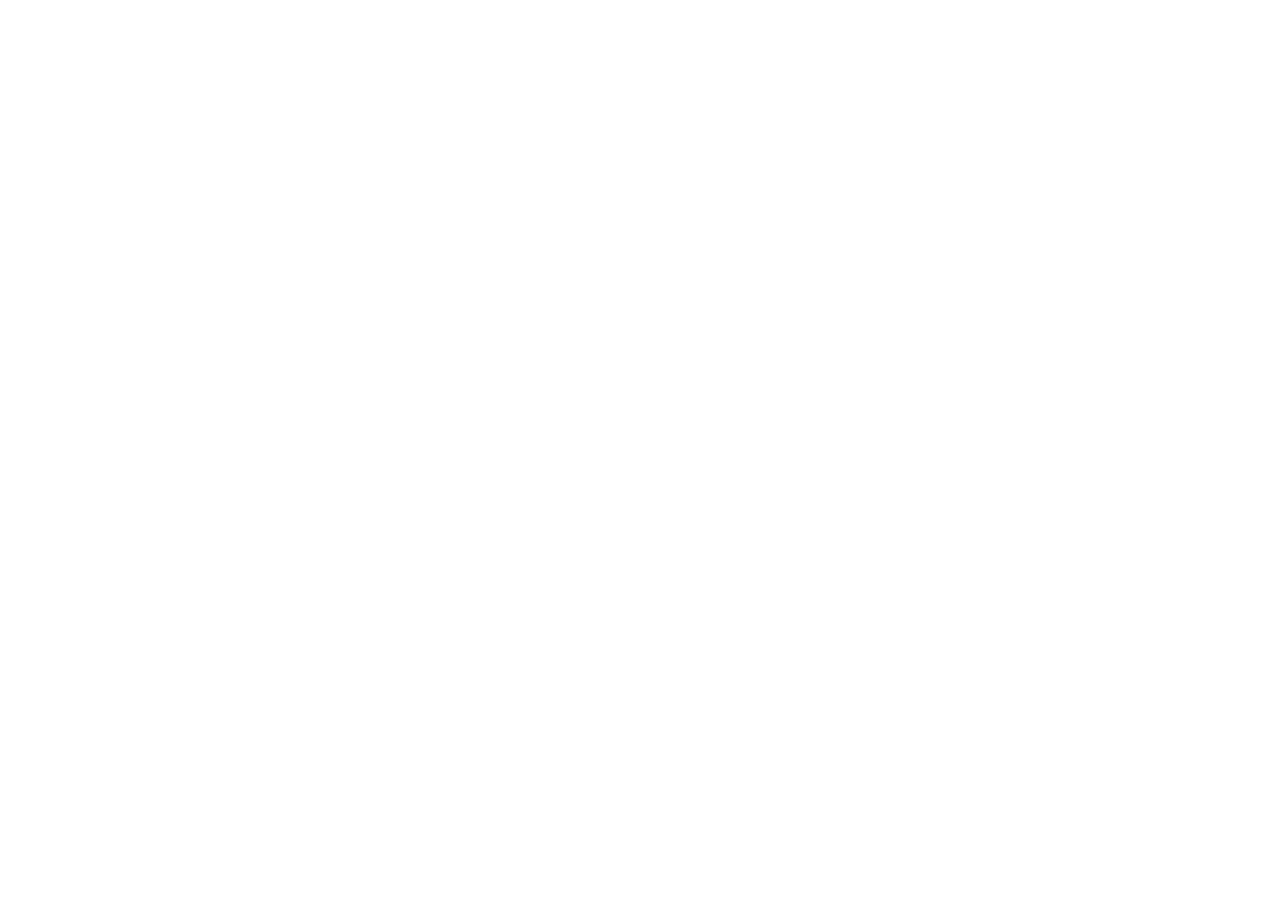
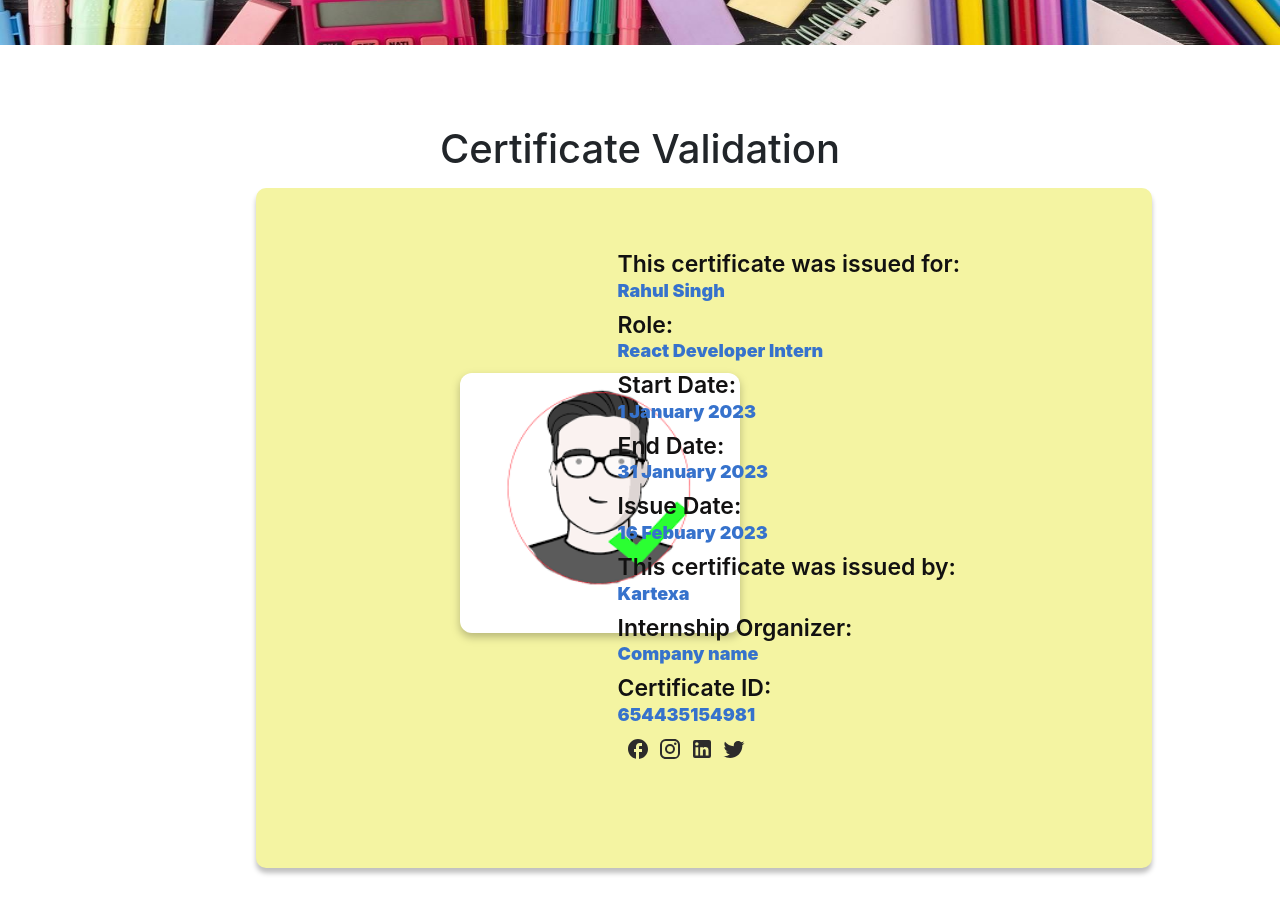
Before and after one commit to Suryansh0201/Verification-Certificate, a React (Create React App) app in the folder client/: page /details in a window 1280 px wide. Before the commit this address had no page. Shown: the part 520-1434 px from the top of the page. Before the commit the page ends 800 px from the top, so only its background shows below. Built offline with nearby package versions, Linux system fonts and the light colour scheme.

Commit message:
Added react-router

```diff
--- a/client/src/App.js
+++ b/client/src/App.js
@@ -10,8 +10,9 @@ function App() {
     <Router>
     <Routes>
 <Route exact path='/' element={<CredentialPage/>}></Route>
-<Route exact path='/verify' element={<ValidationPage/>}></Route>
 <Route exact path='/verify/scan' element={<QrPage/>}></Route>
+<Route exact path='/details' element={<ValidationPage/>}></Route>
+
 </Routes>
     </Router>
     </div>
--- a/client/src/Components/MidSection/midSection.css
+++ b/client/src/Components/MidSection/midSection.css
@@ -19,7 +19,7 @@ box-shadow: 0px 5px 5px rgba(0, 0, 0, 0.25);
 margin-left: 16rem;
 margin-top: 5px;
 }
-.l-content{
+.left-content{
     flex: 3;
     margin: 9px 2px 1px 12px;
     position: relative;
@@ -37,8 +37,8 @@ border-radius: 12px;
 }
 .r-content{
     position: relative;
-    top: 5rem;
-    right: 19rem;
+    top: 3rem;
+    right: 12rem;
     margin-bottom: 10px;
 }
 .pair{
@@ -50,6 +50,7 @@ color:rgba(18, 17, 17, 1);
 mix-blend-mode: normal;
 margin-bottom: 6px;
 font-weight: 600;
+font-size: 23px;
 }
 
 .response{
@@ -59,6 +60,7 @@ font-weight: 900;
 line-height: 12px;
 color: #3672CC;
 margin-top: 3px;
+font-size: 18px;
 }
 .icons{
     margin-top: 15px;
--- a/client/src/Components/MidSection/midSection.js
+++ b/client/src/Components/MidSection/midSection.js
@@ -10,7 +10,7 @@ const midSection = () => {
     <div className='main-midSec'>
         <h1 className='heading'>Certificate Validation</h1>
         <div className='mid-content'>
-            <div className='l-content'>
+            <div className='left-content'>
                 <img src={Photo} alt='' className='photo'/>
             </div>
             <div className='r-content'>
--- a/client/src/Components/Pages/CredentialPage/midSec.css
+++ b/client/src/Components/Pages/CredentialPage/midSec.css
@@ -13,9 +13,8 @@
         height: 5px;
         border-radius: 5px;
         position: absolute;
-        bottom: 11%;
-        left: 51%;
-        transform: translateX(-50%);
+        bottom: 1%;
+        left: 44.5%;
 
 }
 .main-mid{
--- a/client/src/Components/Pages/CredentialPage/midSec.js
+++ b/client/src/Components/Pages/CredentialPage/midSec.js
@@ -2,7 +2,7 @@ import React from 'react'
 import './midSec.css'
 import QrPage from '../qrScanner';
 import QrCodeScannerSharpIcon from '@mui/icons-material/QrCodeScannerSharp';
-
+import ValidationPage from '../ValidationPage'
 
 
 const midSec = () => {
@@ -13,17 +13,18 @@ const midSec = () => {
     <div className='main-mid'>
         <form class="row g-3 needs-validation form" novalidate>
   <div class="col-md-4">
-    <label for="validationCustom01" class="form-label">Certificate ID</label>
-    <input type="text" class="form-control" id="validationCustom01" value="Enter certificate ID" required/>
+  <label for="validationCustom02" class="form-label">Certificate ID</label>
+    <input type="text" class="form-control" id="validationCustom02" placeholder='Enter certificate ID' required/>
 
   </div>
   <div class="col-md-4">
-    <label for="validationCustom02" class="form-label"> Learner Last name</label>
-    <input type="text" class="form-control" id="validationCustom02" value="Enter learner last name" required/>
+  <label for="validationCustom02" class="form-label">Learner Last name</label>
+    <input type="text" class="form-control" id="validationCustom02" placeholder='Enter learner last name' required/>
 
   </div>
+
   <div class="col-12">
-    <button class="btn btn-primary" type="submit">Validate Certificate</button>
+    <button onClick='/details' class="btn btn-primary" type="submit">Validate Certificate</button>
   </div>
 </form>
 <div className='or'>OR</div>
```
